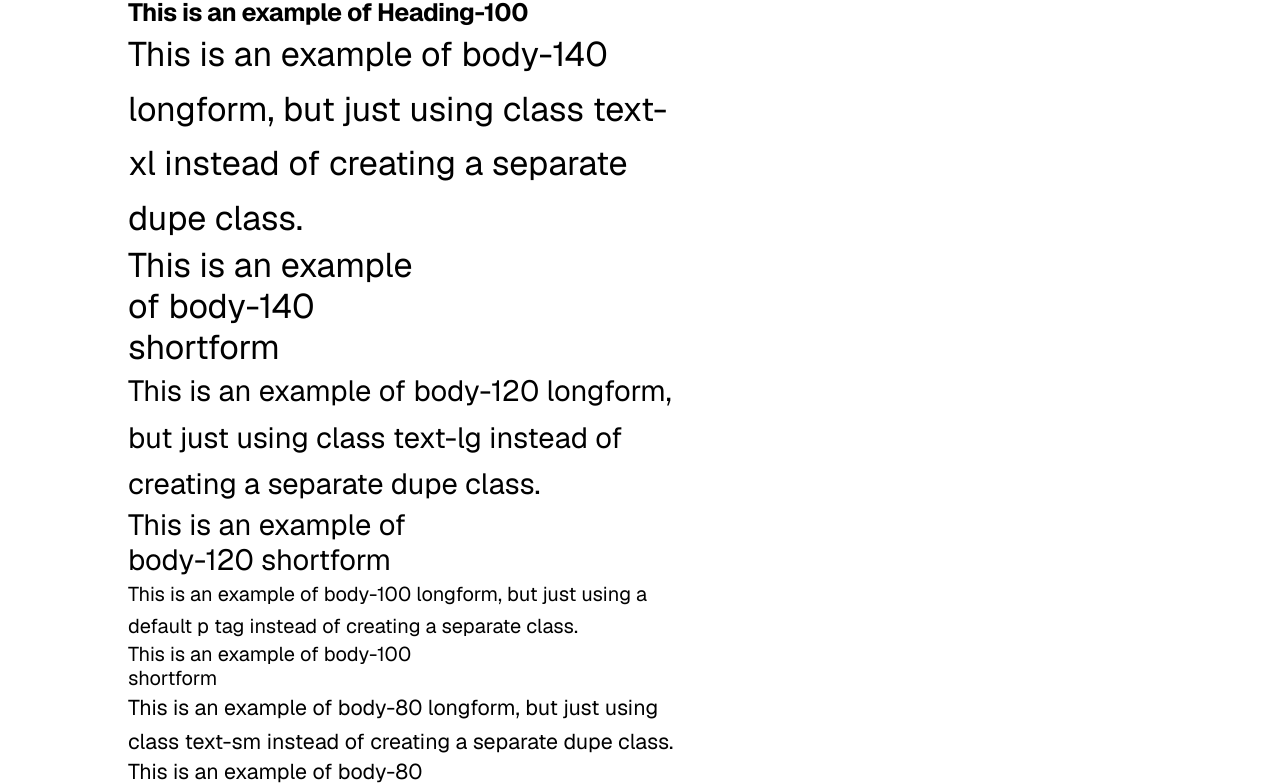
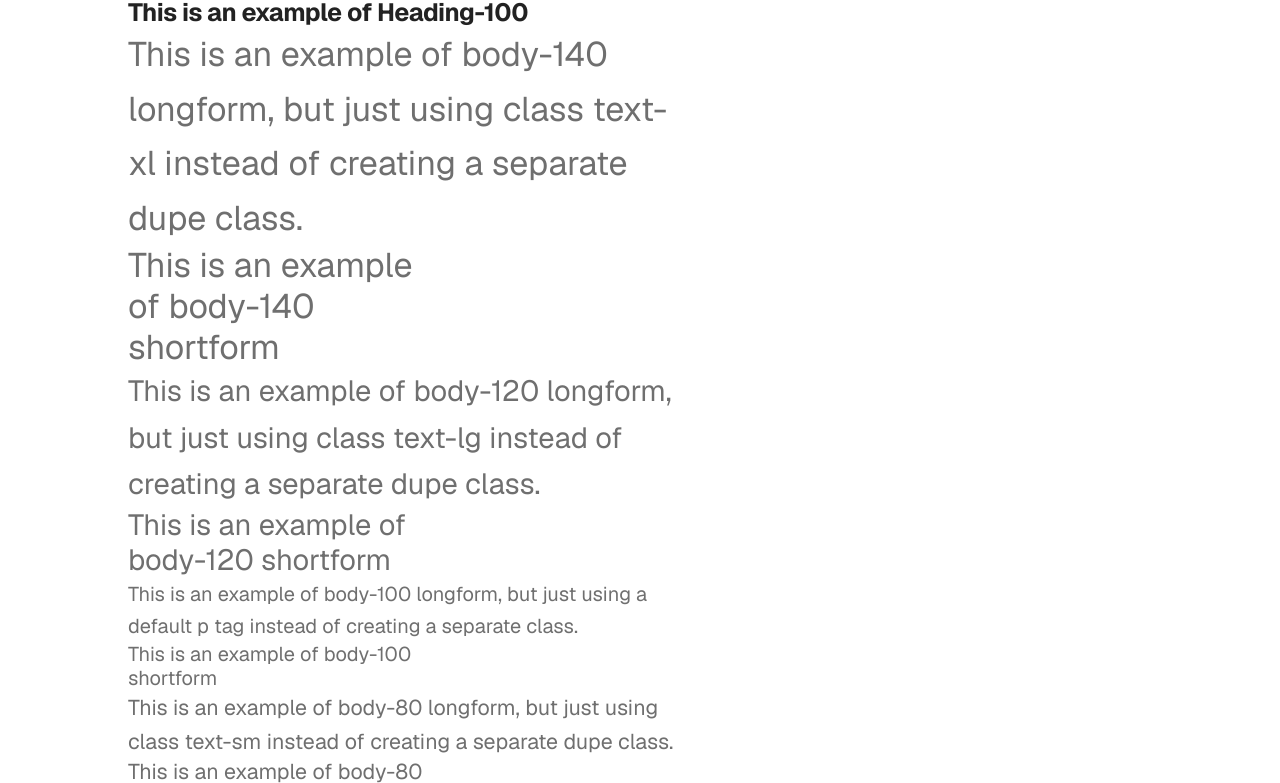
Before and after one commit to BBennettWesco/branding-test, a website: page index.html in a window 1280 px wide. Shown: the part 740-1523 px from the top of the page. Drawn offline with nearby package versions, Linux system fonts and the light colour scheme.

Commit message:
Fix to variables name

```diff
--- a/src/input.css
+++ b/src/input.css
@@ -104,11 +104,11 @@
   --color-surface: var(--white);
   --color-focus: var(--focus);
   --color-fg-static: var(--white);
-  --color-fg-main: var(--fg-main);
-  --color-fg-secondary: var(--fg-secondary);
-  --color-fg-auxiliary: var(--fg-auxiliary);
-  --color-fg-disabled: var(--fg-disabled);
-  --color-fg-accent: var(--fg-accent);
+  --color-fg-main: var(--foreground-main);
+  --color-fg-secondary: var(--foreground-secondary);
+  --color-fg-auxiliary: var(--foreground-auxiliary);
+  --color-fg-disabled: var(--foreground-disabled);
+  --color-fg-accent: var(--foreground-accent);
   --color-max: var(--max-fill);
   --color-max-inset-fg-main: var(--max-inset-fg-main);
   --color-max-inset-fg-secondary: var(--max-inset-fg-secondary);
```
Also changed, not shown: dist/output.css.
